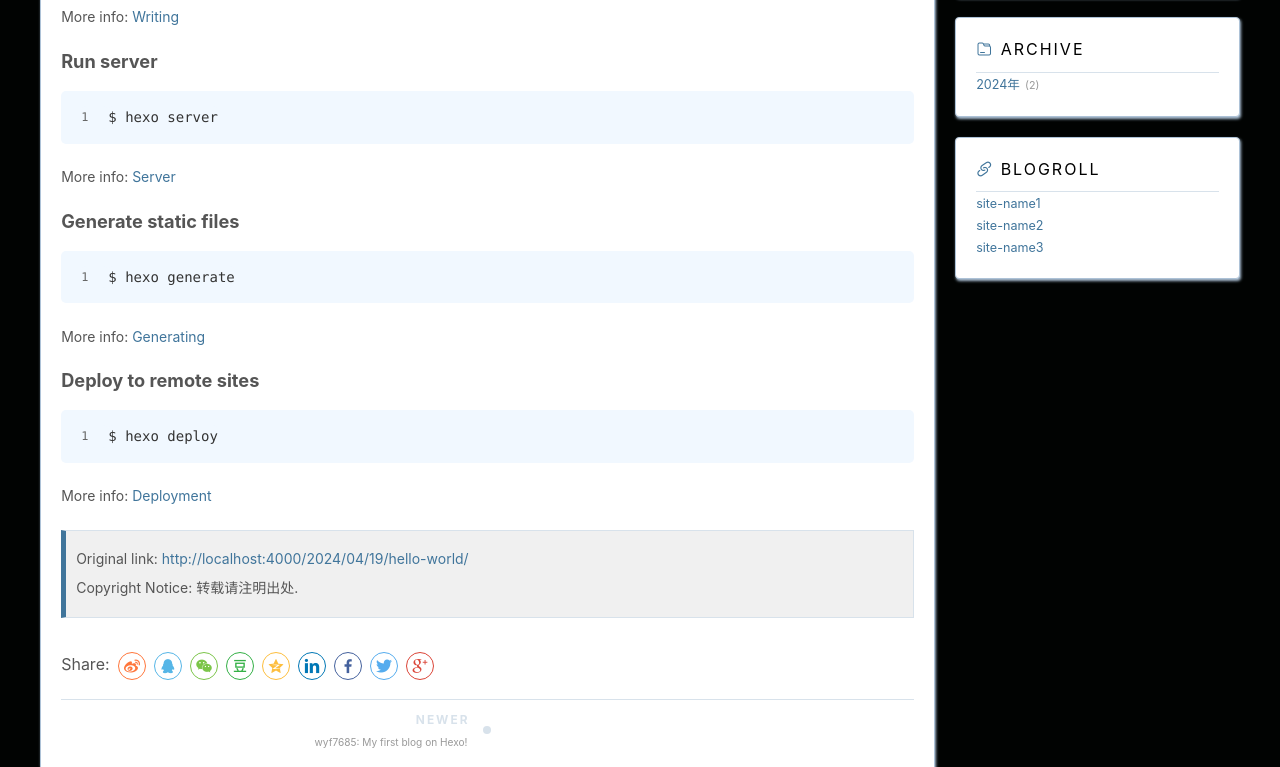
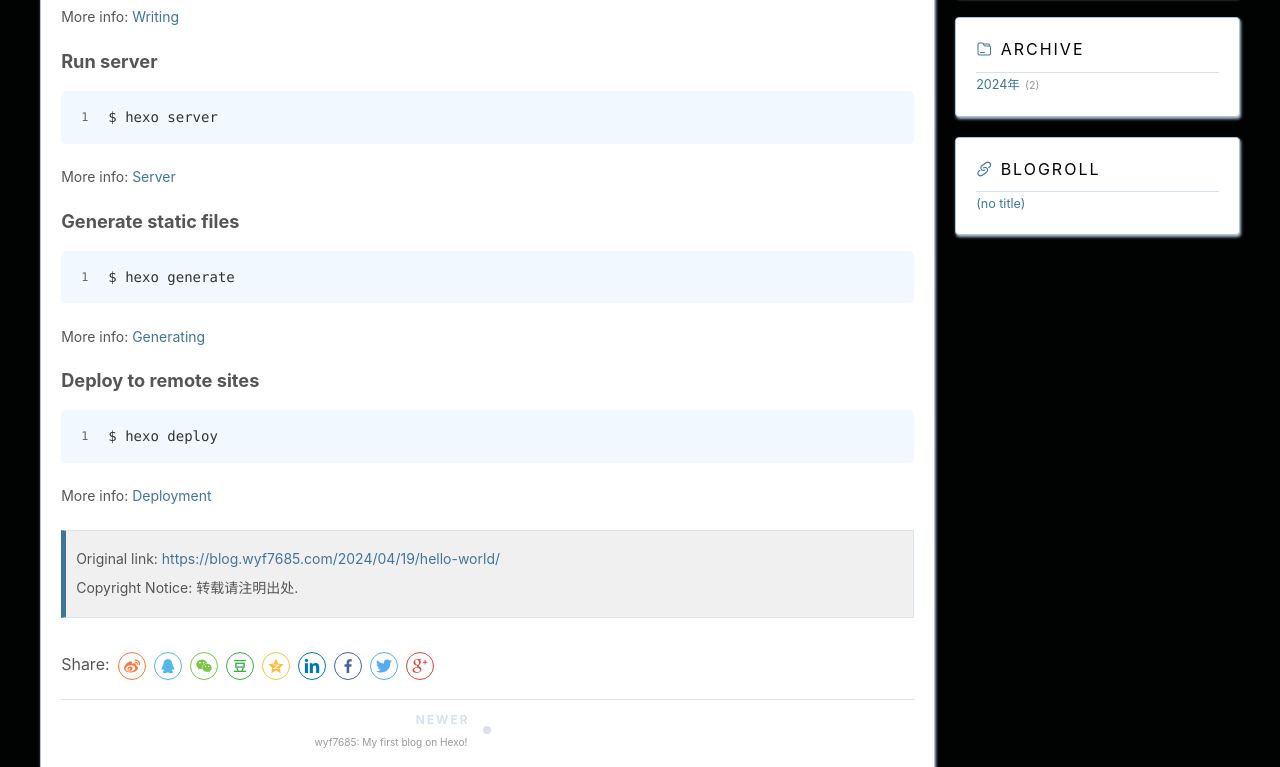
Before and after one commit to wyf7685/wyf7685.github.io, a plain HTML site: page 2024/04/19/hello-world/index.html in a window 1280 px wide. Shown: the part 660-1427 px from the top of the page. Drawn offline with Linux system fonts and the light colour scheme; some packages are replaced by stand-ins of ours; a script that the page names is missing; files whose address does not match are found by name.

Commit message:
Site updated: 2024年4月19日 21:05:07

```diff
--- a/2024/04/19/hello-world/index.html
+++ b/2024/04/19/hello-world/index.html
@@ -155,7 +155,7 @@
 
 
           <blockquote id="copyright">
-              <p>Original link: <a href="http://localhost:4000/2024/04/19/hello-world/">http://localhost:4000/2024/04/19/hello-world/</a></p>
+              <p>Original link: <a href="https://blog.wyf7685.com/2024/04/19/hello-world/">https://blog.wyf7685.com/2024/04/19/hello-world/</a></p>
               <p>Copyright Notice: 转载请注明出处.</p>
           </blockquote>
 
@@ -256,15 +256,7 @@
       <ul>
 
         <li>
-          <a target="_blank" rel="noopener" href="http://www.example1.com/">site-name1</a>
-        </li>
-
-        <li>
-          <a target="_blank" rel="noopener" href="http://www.example2.com/">site-name2</a>
-        </li>
-
-        <li>
-          <a target="_blank" rel="noopener" href="http://www.example3.com/">site-name3</a>
+          <a href="/null">(no title)</a>
         </li>
 
       </ul>
```
Also changed, not shown: 2024/04/19/my-first-blog/index.html (+4 -11 lines), archives/2024/04/index.html (+1 -9 lines), archives/2024/index.html (+1 -9 lines), archives/index.html (+1 -9 lines), index.html (+5 -12 lines).
